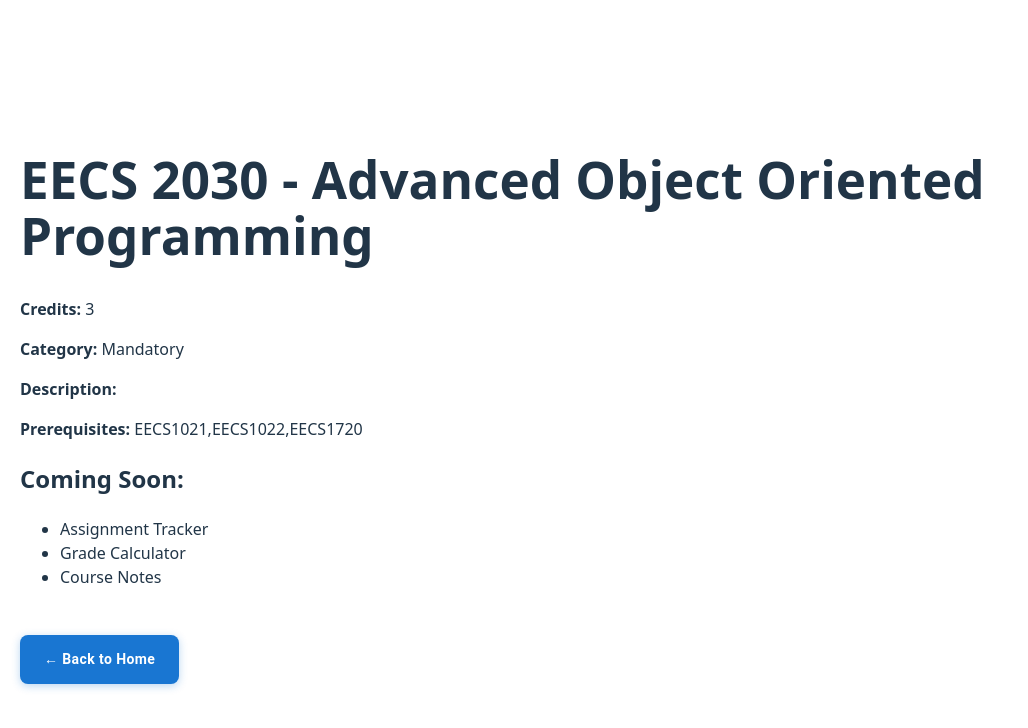
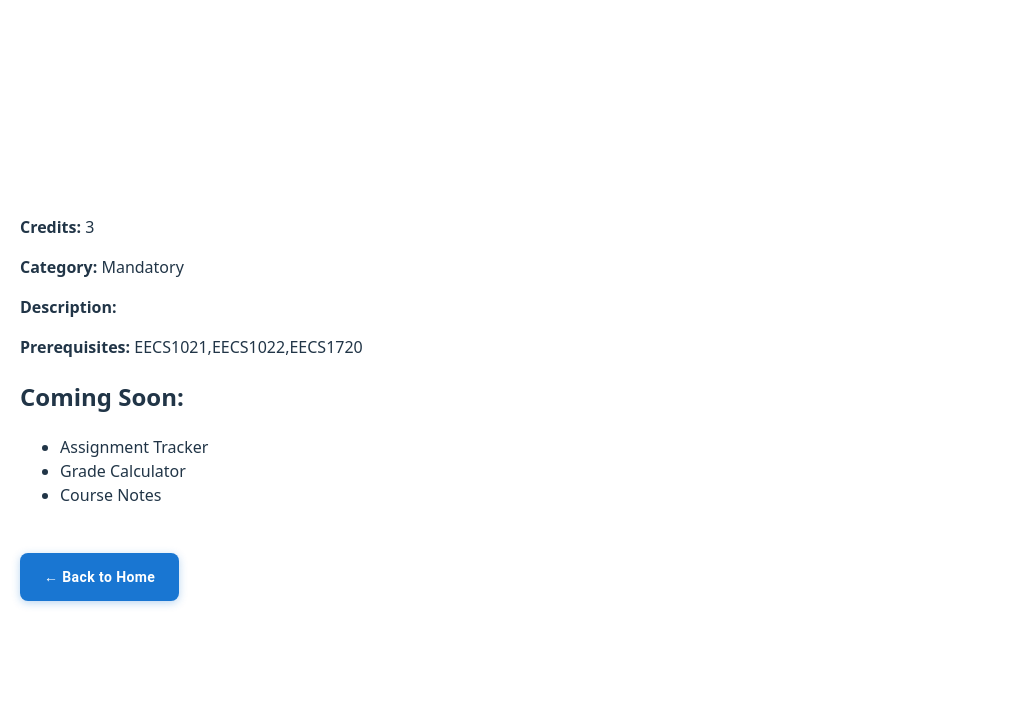
Before and after one commit to adelynntran/Planfinity, a React (Vite) app in the folder client/: page / in a window 1280 px wide. Both pictures are taken after a click on the button "EECS 2030". Shown: the top 728 px of the page, without its empty margins (0-1028 px from the left). Built offline with nearby package versions, Linux system fonts and the light colour scheme.

Commit message:
delete hardcoded header

```diff
--- a/client/src/pages/IndividualCoursePage.jsx
+++ b/client/src/pages/IndividualCoursePage.jsx
@@ -24,7 +24,6 @@ function IndividualCoursePage() {
 
   return (
     <div style={{ padding: '20px' }}>
-      <h1>{course.code} - {course.name}</h1>
       <p><strong>Credits:</strong> {course.credits}</p>
       <p><strong>Category:</strong> {course.category}</p>
       <p><strong>Description:</strong> {course.description}</p>
```
